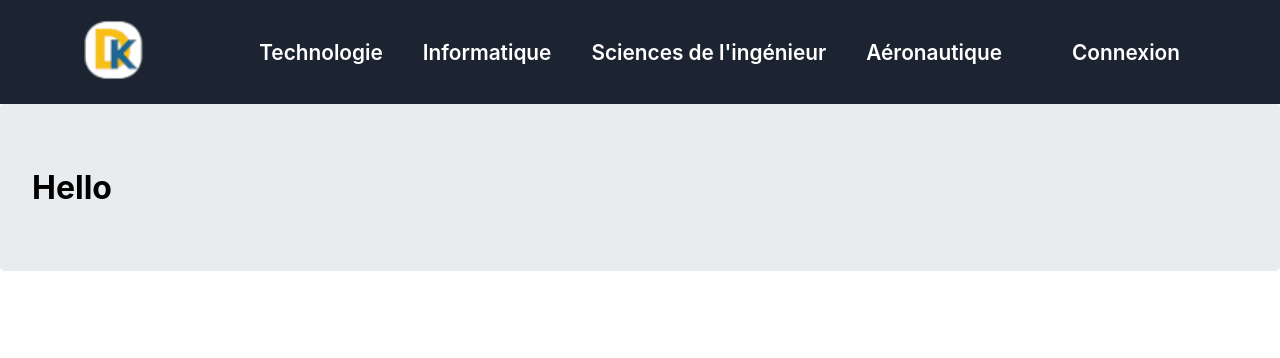
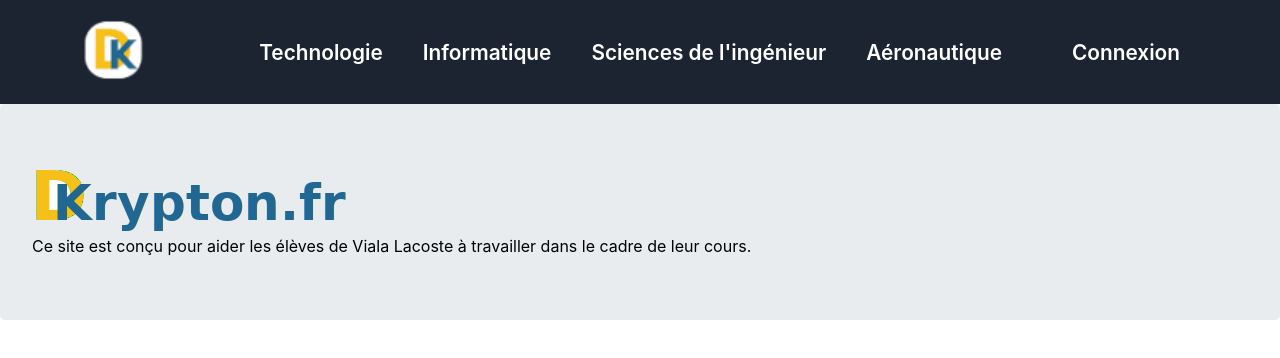
Before and after one commit to Jules010209/d-krypton, a React (Create React App) app: page / in a window 1280 px wide. Shown: the top 358 px of the page. Built offline with nearby package versions, Linux system fonts and the light colour scheme.

Commit message:
rework(home): original w.s

```diff
--- a/src/pages/home.tsx
+++ b/src/pages/home.tsx
@@ -1,10 +1,14 @@
-import { Component, ReactNode } from "react";
+import { Component, ReactNode } from 'react';
+
+import dk_logo from '../assets/logo-dkrypton.png';
 
 export class Home extends Component {
     render(): ReactNode {
         return (
             <div className='jumbotron'>
-                <h1>Hello</h1>
+                <img alt="d-krypton" src={dk_logo}></img>
+
+                <p>Ce site est conçu pour aider les élèves de Viala Lacoste à travailler dans le cadre de leur cours.</p>
             </div>
         )
     }
```
